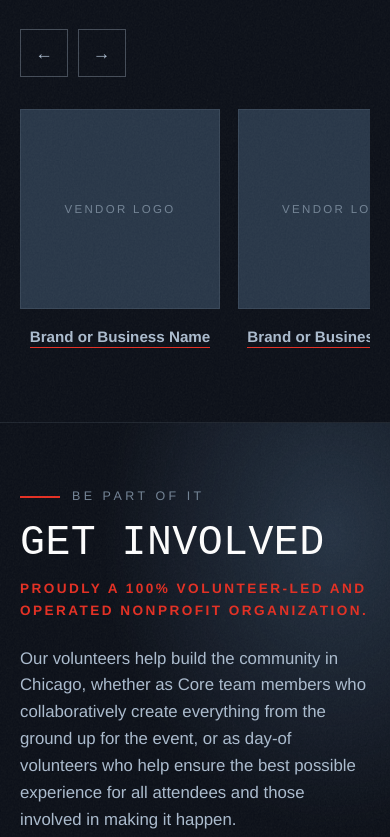
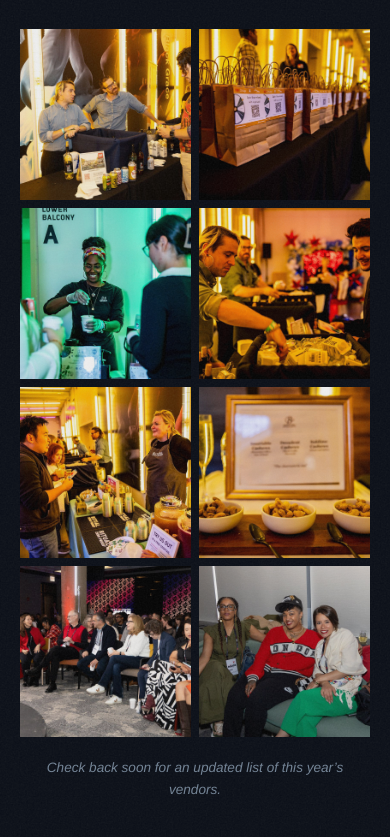
Before and after one commit to silencekillsdesign/TEDxChicago2026, a plain HTML site: page index.html in a window 390 px wide. Shown: the part 10256-11093 px from the top of the page. Drawn offline with Linux system fonts and the light colour scheme; a web font is replaced by a local one.

Commit message:
Food & Beverage: replace vendor placeholders with a photo gallery
- 8 event photos in a responsive square grid (4/3/2 cols), subtle
  brightness + zoom hover; source masters gitignored, web-sized vendor-N.jpg
  committed (~1 MB total, was ~4.5 MB).
- Drop the placeholder food-card carousel + its controls (no JS dep).
- Add italic footnote: 'Check back soon for an updated list of this
  year's vendors.'

Co-Authored-By: Claude Fable 5 <noreply@anthropic.com>

```diff
--- a/css/styles.css
+++ b/css/styles.css
@@ -1414,28 +1414,35 @@ body { margin: 0; }
   color: var(--sky);
 }
 
-/* ── Food & beverage ───────────────────────────────────────── */
-.food-card {
-  width: clamp(200px, 21vw, 250px);
+/* ── Food & beverage — vendor gallery ──────────────────────── */
+.vendor-gallery {
+  display: grid;
+  grid-template-columns: repeat(4, 1fr);
+  gap: clamp(0.5rem, 1.2vw, 0.85rem);
+}
+@media (max-width: 900px) { .vendor-gallery { grid-template-columns: repeat(3, 1fr); } }
+@media (max-width: 560px) { .vendor-gallery { grid-template-columns: repeat(2, 1fr); } }
+
+.vendor-shot {
+  width: 100%;
+  aspect-ratio: 1;
+  object-fit: cover;
+  display: block;
+  filter: brightness(0.94);
+  transition: filter 0.3s ease, transform 0.3s ease;
+}
+.vendor-shot:hover {
+  filter: brightness(1.05);
+  transform: scale(1.015);
+}
+
+.vendor-note {
+  margin-top: clamp(1.25rem, 3vw, 2rem);
   text-align: center;
-}
-.food-logo {
-  aspect-ratio: 1;
-  display: grid;
-  place-items: center;
-  background: var(--navy);
-  border: 1px solid rgba(171, 188, 207, 0.12);
   color: var(--slate);
-  font-size: 0.72rem;
-  letter-spacing: 0.2em;
-  text-transform: uppercase;
-  margin-bottom: 1rem;
-  transition: border-color 0.25s;
-}
-.food-card:hover .food-logo { border-color: rgba(230, 43, 30, 0.6); }
-.food-card h3 { font-size: 0.95rem; font-weight: 600; }
-.food-card h3 a { border-bottom: 1px solid var(--red); padding-bottom: 2px; }
-.food-card h3 a:hover { color: #fff; }
+  font-size: 0.85rem;
+  font-style: italic;
+}
 
 /* ── Get involved / pre-footer ─────────────────────────────── */
 .section-involved {
--- a/index.html
+++ b/index.html
@@ -84,7 +84,7 @@
   <link rel="preconnect" href="https://fonts.googleapis.com">
   <link rel="preconnect" href="https://fonts.gstatic.com" crossorigin>
   <link href="https://fonts.googleapis.com/css2?family=Handjet:wght@300;400;500;600;700&display=swap" rel="stylesheet">
-  <link rel="stylesheet" href="css/styles.css?v=53">
+  <link rel="stylesheet" href="css/styles.css?v=54">
 </head>
 <body>
   <!-- All styling is scoped to this wrapper so the embed can't restyle
@@ -497,20 +497,19 @@
         <div class="section-head" data-reveal>
           <p class="eyebrow"><span class="tick"></span>The Taste</p>
           <h2 class="section-title">Food &amp; Beverage</h2>
-          <div class="carousel-controls">
-            <button class="ctrl" data-carousel-prev="foodTrack" aria-label="Previous vendors">&larr;</button>
-            <button class="ctrl" data-carousel-next="foodTrack" aria-label="Next vendors">&rarr;</button>
-          </div>
         </div>
 
-        <div class="carousel food-carousel" id="foodTrack" data-reveal>
-          <article class="food-card"><div class="food-logo"><span>Vendor Logo</span></div><h3><a href="#">Brand or Business Name</a></h3></article>
-          <article class="food-card"><div class="food-logo"><span>Vendor Logo</span></div><h3><a href="#">Brand or Business Name</a></h3></article>
-          <article class="food-card"><div class="food-logo"><span>Vendor Logo</span></div><h3><a href="#">Brand or Business Name</a></h3></article>
-          <article class="food-card"><div class="food-logo"><span>Vendor Logo</span></div><h3><a href="#">Brand or Business Name</a></h3></article>
-          <article class="food-card"><div class="food-logo"><span>Vendor Logo</span></div><h3><a href="#">Brand or Business Name</a></h3></article>
-          <article class="food-card"><div class="food-logo"><span>Vendor Logo</span></div><h3><a href="#">Brand or Business Name</a></h3></article>
+        <div class="vendor-gallery" data-reveal>
+          <img class="vendor-shot" src="assets/vendors/vendor-1.jpg" alt="" loading="lazy">
+          <img class="vendor-shot" src="assets/vendors/vendor-2.jpg" alt="" loading="lazy">
+          <img class="vendor-shot" src="assets/vendors/vendor-3.jpg" alt="" loading="lazy">
+          <img class="vendor-shot" src="assets/vendors/vendor-4.jpg" alt="" loading="lazy">
+          <img class="vendor-shot" src="assets/vendors/vendor-5.jpg" alt="" loading="lazy">
+          <img class="vendor-shot" src="assets/vendors/vendor-6.jpg" alt="" loading="lazy">
+          <img class="vendor-shot" src="assets/vendors/vendor-7.jpg" alt="" loading="lazy">
+          <img class="vendor-shot" src="assets/vendors/vendor-8.jpg" alt="" loading="lazy">
         </div>
+        <p class="vendor-note" data-reveal>Check back soon for an updated list of this year&rsquo;s vendors.</p>
       </div>
     </section>
 
```
Also changed, not shown: squarespace/page-code-block.html (+10 -11 lines), assets/vendors/vendor-1.jpg (added), assets/vendors/vendor-2.jpg (added), assets/vendors/vendor-3.jpg (added), assets/vendors/vendor-4.jpg (added), assets/vendors/vendor-5.jpg (added), assets/vendors/vendor-6.jpg (added), assets/vendors/vendor-7.jpg (added), assets/vendors/vendor-8.jpg (added), 1 other file.
